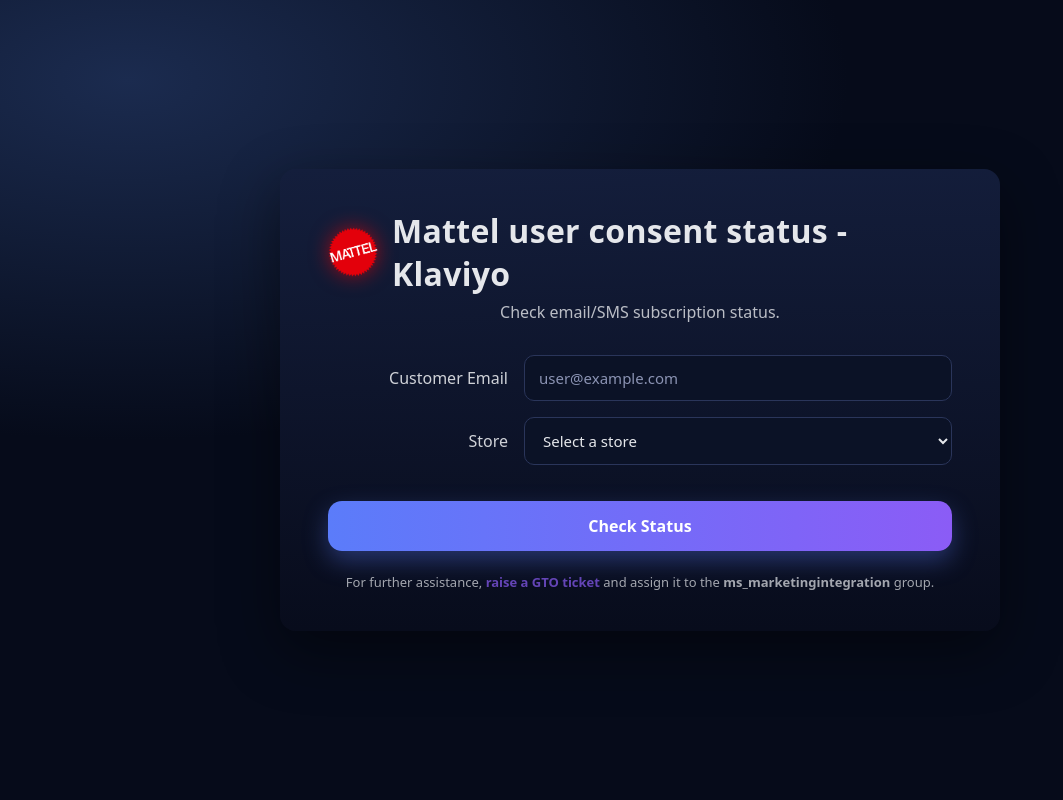
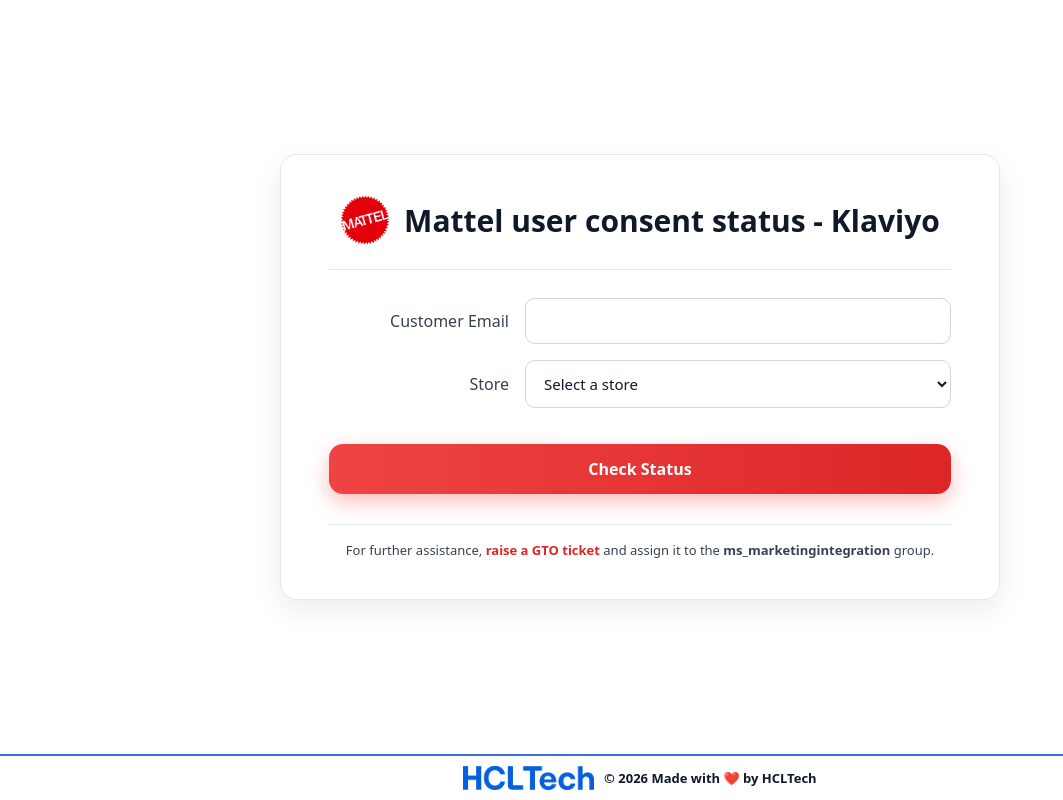
Before and after one commit to Harshbande05/k-automation, a FastAPI app: page / in a window 1280 px wide. Shown: the whole page, without its empty margins (0-1063 px from the left). Run offline with FastAPI, Linux system fonts and the light colour scheme.

Commit message:
UI changes added

```diff
--- a/templates/index.html
+++ b/templates/index.html
@@ -14,11 +14,18 @@
     body {
       margin: 0;
       min-height: 100vh;
-      background: radial-gradient(1200px 600px at 10% 10%, #1b2b4f 0%, #060b1a 60%);
+      background: #ffffff;
+      display: flex;
+      flex-direction: column;
+      color: #111827;
+    }
+
+    .page-container {
+      flex: 1;
       display: flex;
       align-items: center;
       justify-content: center;
-      color: #e5e7eb;
+      padding: 40px 16px;
     }
 
     .card {
@@ -26,8 +33,9 @@
       max-width: 92%;
       padding: 40px 48px;
       border-radius: 16px;
-      background: linear-gradient(180deg, rgba(20,30,60,.95), rgba(8,12,28,.95));
-      box-shadow: 0 20px 60px rgba(0,0,0,.45);
+      background: #ffffff;
+      box-shadow: 0 10px 30px rgba(0,0,0,.08);
+      border: 1px solid #e5e7eb;
     }
 
     .header {
@@ -35,27 +43,19 @@
       align-items: center;
       justify-content: center;
       gap: 14px;
-      margin-bottom: 6px;
+      margin-bottom: 24px;
     }
 
     .logo {
       width: 50px;
       height: 50px;
       object-fit: contain;
-    filter: drop-shadow(0 0 10px rgba(255, 0, 0, 0.6));
     }
-
 
     h1 {
       margin: 0;
-      font-size: 32px;
-      letter-spacing: 0.3px;
-    }
-
-    .subtitle {
-      text-align: center;
-      opacity: 0.8;
-      margin-bottom: 32px;
+      font-size: 30px;
+      color: #111827;
     }
 
     .form-row {
@@ -68,22 +68,24 @@
 
     label {
       text-align: right;
-      opacity: 0.9;
+      color: #374151;
+      font-weight: 500;
     }
 
     input, select {
       width: 100%;
       padding: 12px 14px;
       border-radius: 10px;
-      border: 1px solid #2a355a;
-      background: #0b1226;
-      color: #e5e7eb;
+      border: 1px solid #d1d5db;
+      background: #ffffff;
+      color: #111827;
       font-size: 15px;
       outline: none;
     }
 
-    input::placeholder {
-      color: #8b93b3;
+    input:focus, select:focus {
+      border-color: #ef4444;
+      box-shadow: 0 0 0 2px rgba(239,68,68,0.15);
     }
 
     .btn {
@@ -96,49 +98,52 @@
       font-size: 16px;
       font-weight: 600;
       color: white;
-      background: linear-gradient(90deg, #5b7cfa, #8b5cf6);
-      transition: transform .08s ease, box-shadow .08s ease;
-      box-shadow: 0 10px 24px rgba(91,124,250,.35);
-    }
-
-    .btn:hover {
-      transform: translateY(-1px);
-      box-shadow: 0 14px 32px rgba(91,124,250,.45);
+      background: linear-gradient(90deg, #ef4444, #dc2626);
+      box-shadow: 0 8px 20px rgba(239,68,68,.35);
     }
 
     .result {
-      margin-top: 32px;
+      margin-top: 40px;
       padding-top: 20px;
-      border-top: 1px solid rgba(255,255,255,.08);
+      border-top: 1px solid #e5e7eb;
+      margin-bottom: 30px;
     }
 
     table {
       width: 100%;
       border-collapse: collapse;
-      margin-top: 12px;
+      margin-top: 16px;
+      background: #ffffff;
+      border: 2px solid #ef4444;
+      border-radius: 12px;
+      overflow: hidden;
     }
 
     th, td {
       padding: 12px 10px;
       text-align: center;
-      border-bottom: 1px solid rgba(255,255,255,.08);
+      border-bottom: 1px solid #f1f5f9;
       font-size: 14px;
+      color: #111827;
     }
 
     th {
-      opacity: 0.85;
+      background: #fef2f2;
       font-weight: 600;
+      color: #b91c1c;
     }
 
     .footer {
-      margin-top: 22px;
+      margin-top: 30px;
+      padding-top: 16px;
+      border-top: 1px solid #e5e7eb;
       text-align: center;
       font-size: 13px;
-      opacity: 0.7;
+      color: #374151;
     }
 
     .footer-link {
-    color: #8b5cf6;
+      color: #dc2626;
       text-decoration: none;
       font-weight: 600;
     }
@@ -148,35 +153,54 @@
     }
 
     .error {
-      color: #ff7b7b;
+      color: #dc2626;
       text-align: center;
       margin-top: 16px;
       font-weight: 600;
     }
+
+    /* 🔥 Bottom Yellow Footer */
+    .bottom-footer {
+      background: #ffffff;
+      padding: 10px 20px;
+      display: flex;
+      align-items: center;
+      justify-content: center;
+      gap: 10px;
+      font-size: 13px;
+      font-weight: 600;
+      color: #111827;
+      border-top: 2px solid #3d6be0;
+    }
+
+    .bottom-footer img {
+      height: 24px;
+      object-fit: contain;
+    }
+
+    .header-divider {
+      margin: 24px 0 28px;
+      border-top: 1px solid #e5e7eb;
+    }
+
   </style>
 </head>
 <body>
 
+  <div class="page-container">
     <div class="card">
 
-    <!-- Header with Logo -->
       <div class="header">
         <img src="/static/mattel.png" alt="Mattel" class="logo" />
         <h1>Mattel user consent status - Klaviyo</h1>
       </div>
 
-    <div class="subtitle">Check email/SMS subscription status.</div>
+      <div class="header-divider"></div>
 
       <form method="post" action="/check-profile">
         <div class="form-row">
           <label>Customer Email</label>
-        <input
-          type="email"
-          name="email"
-          placeholder="user@example.com"
-          required
-          value="{{ email or '' }}"
-        />
+          <input type="email" name="email" required value="{{ email or '' }}">
         </div>
 
         <div class="form-row">
@@ -219,13 +243,18 @@
 
       <div class="footer">
         For further assistance,
-        <a href="https://your-gto-link-here" target="_blank" class="footer-link">
-            raise a GTO ticket
-        </a>
+        <a href="https://your-gto-link-here" target="_blank" class="footer-link">raise a GTO ticket</a>
         and assign it to the <b>ms_marketingintegration</b> group.
       </div>
 
     </div>
+  </div>
+
+  <!-- 🔶 Yellow Footer Bar at Bottom -->
+  <div class="bottom-footer">
+    <img src="/static/HCLTech.png" alt="HCLTech Logo">
+    <span>© 2026 Made with ❤️ by HCLTech</span>
+  </div>
 
 </body>
 </html>
```
Also changed, not shown: static/HCLTech.png (added). Lines whose indentation alone changed are shown as unchanged.
